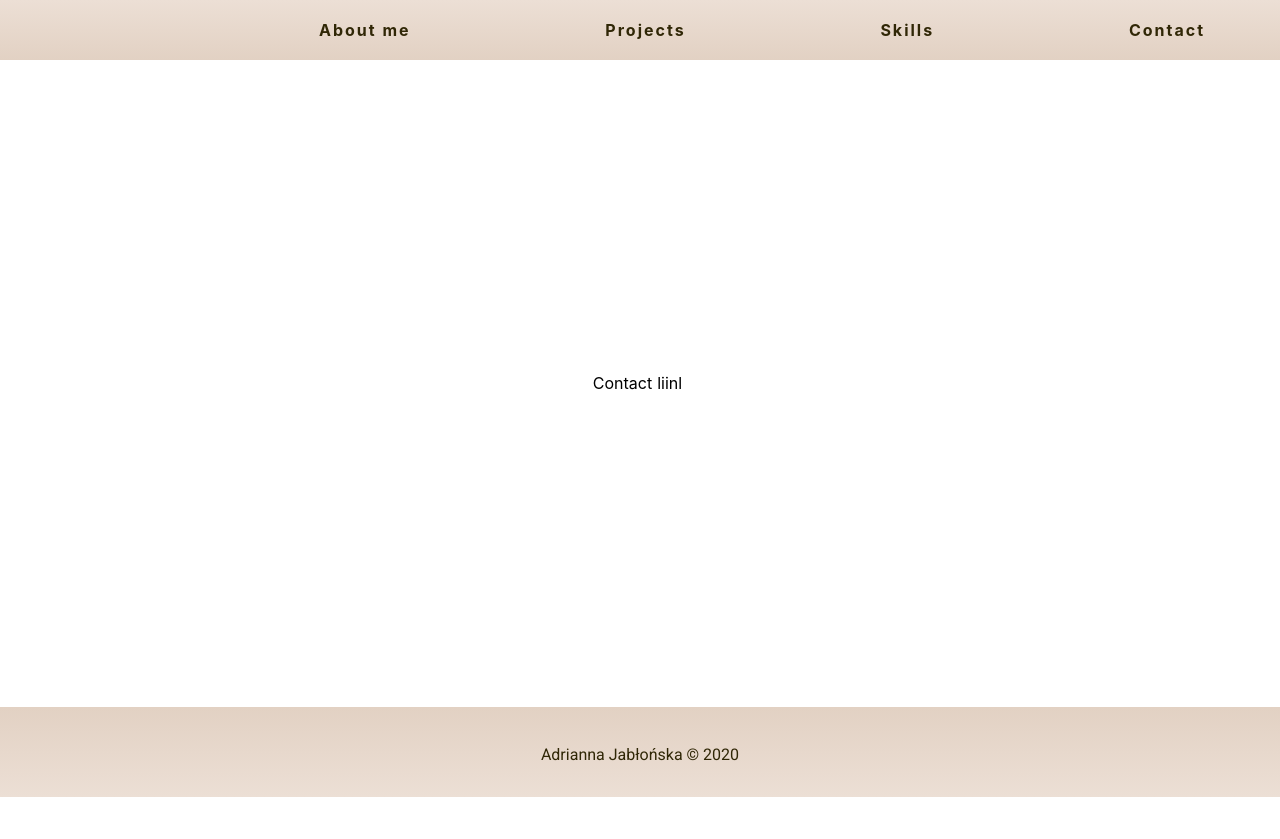
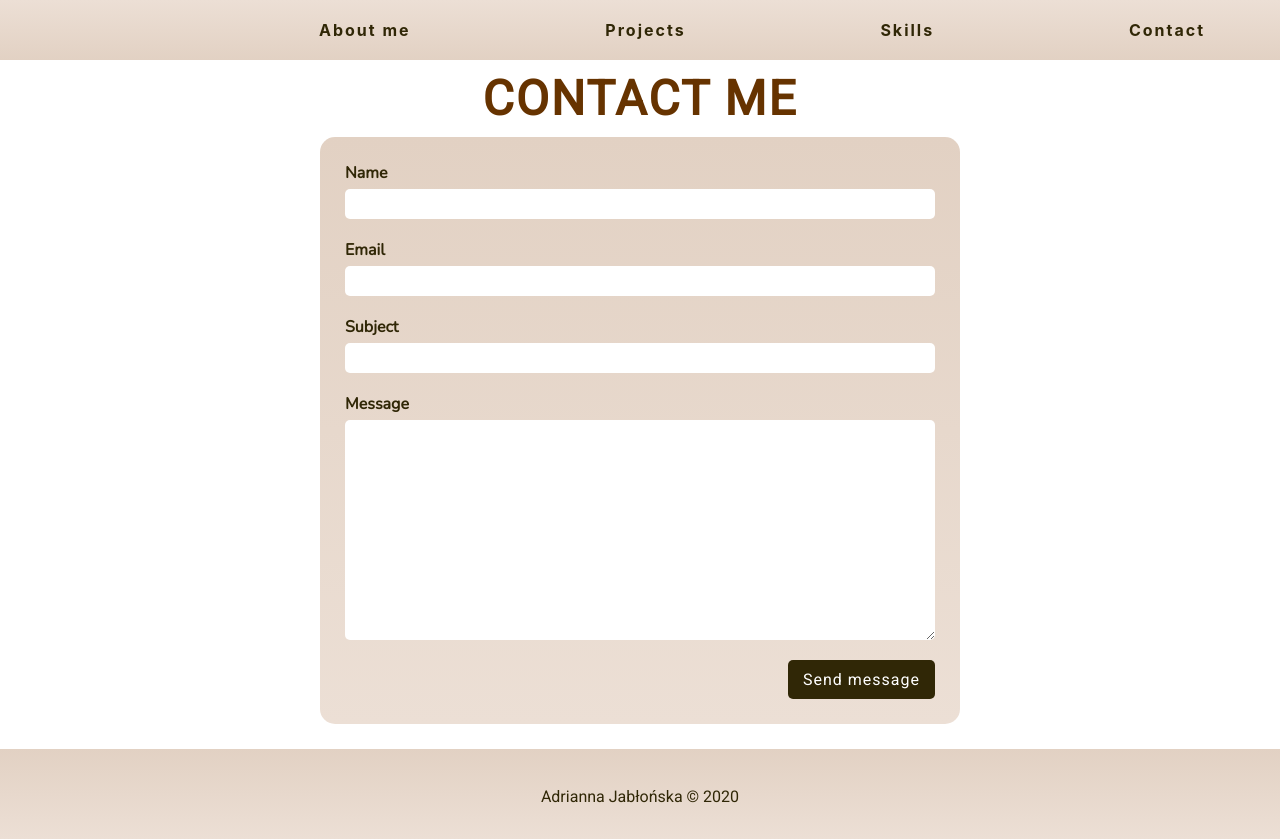
Before and after one commit to framista/portfolio, a React (Create React App) app in the folder client/: page /contact in a window 1280 px wide. Before the commit the page ends 800 px from the top, so only its background shows below. Built offline with nearby package versions, Linux system fonts and the light colour scheme.

Commit message:
Create layout for contact

```diff
--- a/client/src/components/card/style.css
+++ b/client/src/components/card/style.css
@@ -43,7 +43,7 @@
 
 .card__image {
     height: auto;
-    padding: 2px;
+    padding: 5px 10px;
 }
 
 .card__h1 {
@@ -90,20 +90,21 @@
     margin: 0;
 }
 
-@media only screen and (max-width: 900px) {
+@media only screen and (max-width: 768px) {
     .card-container {
         width: 250px;
-        height: 200px;
+        height: 220px;
         margin-top: 60px;
     }
     .card__image {
         width: 230px;
     }
     .card__text {
-        font-size: 1em;
+        font-size: 0.9em;
         margin-top: 15px;
-        padding: 0px;
-        line-height: 1.2em;
+        padding: 10px;
+        padding-bottom: 0px;
+        line-height: 1.4em;
         letter-spacing: 1px;
     }
     .card__icons__a {
@@ -111,7 +112,7 @@
     }
 }
 
-@media only screen and (min-width: 900px) {
+@media only screen and (min-width: 769px) {
     .card-container {
         width: 400px;
         height: 350px;
--- a/client/src/components/contact/index.js
+++ b/client/src/components/contact/index.js
@@ -3,8 +3,27 @@ import './style.css'
 
 const Contact = () => {
     return (
-        <div className="container">Contact
-            <a className="icons__a" href="https://github.com/framista" target="_blank">liinl</a>
+        <div className="contact__container">
+            <h1 className="contact__h1">CONTACT ME</h1>
+            <form className="contact__form">
+                <div className="group__input">
+                    <label className="contact__label">Name</label>
+                    <input type="text" className="contact__input"></input>
+                </div>
+                <div className="group__input">
+                    <label className="contact__label">Email</label>
+                    <input type="email" className="contact__input"></input>
+                </div>
+                <div className="group__input">
+                    <label className="contact__label">Subject</label>
+                    <input type="text" className="contact__input"></input>
+                </div>
+                <div className="group__input">
+                    <label className="contact__label">Message</label>
+                    <textarea className="contact__textarea" rows="10"></textarea>
+                </div>
+                <button className="contact__button">Send message</button>
+            </form>
         </div>
     )
 }
--- a/client/src/components/contact/style.css
+++ b/client/src/components/contact/style.css
@@ -1,6 +1,97 @@
-.container {
+.contact__container {
     min-height: calc(99.6vh - 150px);
     display: flex;
     justify-content: center;
     align-items: center;
+    flex-direction: column;
+    overflow: auto;
 }
+
+.contact__form {
+    background-image: linear-gradient(0deg, #ecdfd5 0%, #e2d1c3 100%);
+    width: 50%;
+    padding: 15px;
+    margin-bottom: 25px;
+    border-radius: 15px;
+    display: flex;
+    flex-direction: column;
+}
+
+.contact__h1 {
+    font-family: 'Roboto', 'sans-serif';
+    padding: 10px 20px;
+    letter-spacing: 2px;
+    color: #663300;
+    font-weight: bold;
+    font-size: 3em;
+    text-align: center;
+}
+
+.group__input {
+    display: flex;
+    flex-direction: column;
+    padding: 10px;
+}
+
+.contact__label{
+    font-family: 'Nunito', sans-serif;
+    font-weight: bold;
+    color: #302706;
+}
+
+.contact__input {
+    height: 30px;
+    padding: 10px 3px;
+    margin-top: 5px;
+    border: none;
+    outline: none;
+    border-radius: 5px;
+    font-family: 'Nunito', sans-serif;
+    color: #000;
+    font-weight: 600;
+    letter-spacing: 1px;
+}
+
+.contact__textarea {
+    padding: 10px 3px;
+    margin-top: 5px;
+    border: none;
+    outline: none;
+    border-radius: 5px;
+    font-family: 'Roboto', sans-serif;
+    /* font-weight: 600; */
+    line-height: 1.5em;
+    letter-spacing: 0.5px;
+}
+
+.contact__button{
+    padding: 10px 15px;
+    border: none;
+    border-radius: 5px;
+    background-color: #302706;
+    color: #ffffff;
+    font-family: 'Roboto', sans-serif;
+    font-size: 1em;
+    letter-spacing: 1px;
+    align-self: flex-end;
+    margin: 10px;
+    cursor: pointer;
+    transition: 2s;
+}
+
+.contact__button:hover{
+    background-color: #ffffff;
+    color: #000000;
+    font-weight: bold;
+}
+
+@media screen and (max-width: 768px) {
+    .contact__container {
+        min-height: calc(99.6vh - 90px);
+        padding-top: 60px;
+    }
+    .contact__form {
+        width: 90%;
+        padding: 5px;
+    }
+}
--- a/client/src/components/footer/style.css
+++ b/client/src/components/footer/style.css
@@ -37,7 +37,13 @@
 }
 
 @media screen and (orientation:landscape) {
-    .footer{
+    .footer {
         position: static;
     }
- }
+}
+
+@media screen and (orientation:portrait) and (max-width: 500px) {
+    .footer {
+        position: static;
+    }
+}
```
